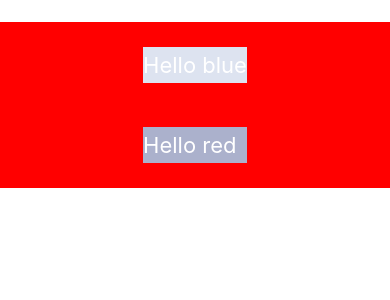
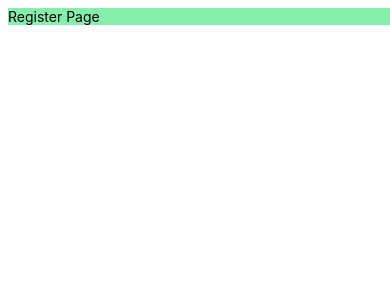
Before and after one commit to maher9393267111/new-expo-app, a React Native app: screen / in a window 390 px wide. Shown: the top 300 px of the page. Built offline with nearby package versions, Linux system fonts and the light colour scheme; what tailwind-rn would draw is missing.

Commit message:
tailwind sTART WORKKK

```diff
--- a/App.js
+++ b/App.js
@@ -5,7 +5,7 @@ import {} from "./firebase"
 import { Entypo } from '@expo/vector-icons';
 import { AntDesign } from '@expo/vector-icons';
 
-//import Home from "./screens/Home";
+import Home from "./screens/Home";
 import { Provider } from "react-native-paper";
 import RegisterScreen from './screens/Register'
 
@@ -18,8 +18,6 @@ export default function App() {
 
 {/* <Home/> */}
 
-{/* <Text className=" mt-12  bg-blue-400">asasas</Text> */}
-
 <RegisterScreen/>
 
 
--- a/firebase.js
+++ b/firebase.js
@@ -6,7 +6,8 @@ import {
 } from 'firebase/firestore'
 import { LogBox } from 'react-native';
 import { getAuth } from 'firebase/auth';
-import { APP_CONSTANT } from './global';
+import { getStorage} from "firebase/storage";
+///import { APP_CONSTANT } from './global';
 LogBox.ignoreLogs(['Setting a timer'])
 LogBox.ignoreLogs(['AsyncStorage has been extracted from react-native core'])
 
@@ -34,6 +35,12 @@ const firebaseConfig = {
 const firebaseApp = initializeApp(firebaseConfig);
 export const auth = getAuth(firebaseApp)
 export const db = getFirestore()
+export const storage = getStorage()
+
+
+
+
+
 export const ordersCol = collection(db, 'orders')
 export const getOrdersSimple = () => {
   const q = query(ordersCol, orderBy('createdAt', 'desc'), limit(1))
--- a/package.json
+++ b/package.json
@@ -2,7 +2,7 @@
   "dependencies": {
     "@expo/vector-icons": "^12.0.0",
     "@gorhom/bottom-sheet": "^4",
-    "@react-native-async-storage/async-storage": "^1.17.7",
+    "@react-native-async-storage/async-storage": "^1.17.10",
     "@react-native-community/masked-view": "^0.1.11",
     "@react-navigation/drawer": "^6.4.1",
     "@react-navigation/native": "^6.0.10",
--- a/screens/Register.js
+++ b/screens/Register.js
@@ -1,31 +1,219 @@
-import { View, Text  , SafeAreaView} from 'react-native'
-import React from 'react'
+
+// import { useNavigation } from "@react-navigation/native";
+// import {
+//   createUserWithEmailAndPassword,
+//   signInWithEmailAndPassword,
+// } from "firebase/auth";
+// import React, { useState, useEffect } from "react";
+// import {
+//   KeyboardAvoidingView,
+//   StyleSheet,
+//   Text,
+//   View,
+//   TouchableOpacity,
+//   Alert,
+// } from "react-native";
+// import { TextInput } from "react-native-gesture-handler";
+// import { auth } from "../firebase";
+// import { collection, addDoc } from "firebase/firestore";
+// import { db } from "../firebase";
+// import { GoogleAuthProvider } from "firebase/auth";
+// import AsyncStorage from "@react-native-async-storage/async-storage";
+
+// const provider = new GoogleAuthProvider();
+
+// const LoginScreen = () => {
+//   const [email, setEmail] = useState("");
+//   const [password, setPassword] = useState("");
+//   const navigation = useNavigation();
+
+//   useEffect(() => {
+//     const getData = async () => {
+//       try {
+//         const emaill = await AsyncStorage.getItem("Email");
+//         const pass = await AsyncStorage.getItem("Password");
+//         if (emaill !== null && pass !== null) {
+//           // value previously stored
+//           const handleSignIn = async () => {
+//             signInWithEmailAndPassword(auth, emaill, pass)
+//               .then(async (userCredential) => {
+//                 console.log("signed in");
+//                 const user = userCredential.user;
+//                 console.log(user);
+//                 await addDoc(collection(db, "users"), {
+//                   email: email,
+//                 })
+//                   .then(() => console.log("this is the email"))
+//                   .catch(() => {
+//                     console.log("rejected");
+//                   });
+
+//             //    navigation.navigate("FMB");
+//               })
+//               .catch((error) => {
+//                 console.log(error);
+//               });
+//           };
+//           handleSignIn()
+//         }else{
+//           console.log("no data")
+//         }
+//       } catch (e) {
+//         // error reading value
+//       }
+//     };
+
+
+//     return () => {
+//       getData()
+//     };
+//   }, []);
+
+//   const handleCreateAccount = () => {
+//     createUserWithEmailAndPassword(auth, email, password)
+//       .then((userCredential) => {
+//         console.log("account created");
+//         const user = userCredential.user;
+//         console.log(user);
+//         storeData(email, password);
+//         navigation.navigate("FMB");
+//       })
+//       .catch((error) => {
+//         console.log(error);
+//         Alert.alert(error.message);
+//       });
+//   };
+
+//   const handleSignIn = async () => {
+//     signInWithEmailAndPassword(auth, emaill, pass)
+//       .then(async (userCredential) => {
+//         console.log("signed in");
+//         const user = userCredential.user;
+//         console.log(user);
+//         await addDoc(collection(db, "users"), {
+//           email: email,
+//         })
+//           .then(() => console.log("this is the email"))
+//           .catch(() => {
+//             console.log("rejected");
+//           });
+
+//         navigation.navigate("FMB");
+//       })
+//       .catch((error) => {
+//         console.log(error);
+//       });
+//   };
+
+//   //SAVE THE EMAIL AND PASSWORD IN ASYNCSTORAGE
+
+//   const storeData = async (email, password) => {
+//     try {
+//       await AsyncStorage.setItem("Email", email);
+//       await AsyncStorage.setItem("Password", password);
+//       console.log(email + password);
+//     } catch (e) {
+//       // saving error
+//       console.log(e);
+//     }
+//   };
+
+
+
+//   return (
+//     <KeyboardAvoidingView style={styles.container} behavior="padding">
+//       <View style={styles.inputContainer}>
+//         <TextInput
+//           placeholder="Email"
+//           value={email}
+//           onChangeText={(text) => setEmail(text)}
+//           style={styles.input}
+//         />
+//         <TextInput
+//           placeholder="Password"
+//           value={password}
+//           onChangeText={(text) => setPassword(text)}
+//           style={styles.input}
+//           secureTextEntry
+//         />
+//         <Text></Text>
+//       </View>
+//       <View style={styles.buttonContainer}>
+//         <TouchableOpacity
+//           onPress={handleCreateAccount}
+//           style={[styles.button, styles.buttonOutline]}
+//         >
+//           <Text style={styles.buttonOutlineText}>Register</Text>
+//         </TouchableOpacity>
+//         <TouchableOpacity onPress={handleSignIn} style={styles.button}>
+//           <Text style={styles.buttonText}>Login</Text>
+//         </TouchableOpacity>
+//       </View>
+//     </KeyboardAvoidingView>
+//   );
+// };
+
+// export default LoginScreen;
+
+// const styles = StyleSheet.create({
+//   container: {
+//     top: 20,
+//     flex: 1,
+//     justifyContent: "center",
+//     alignItems: "center",
+//   },
+//   inputContainer: {
+//     width: "80%",
+//   },
+//   input: {
+//     backgroundColor: "white",
+//     paddingHorizontal: 15,
+//     paddingVertical: 10,
+//     borderRadius: 10,
+//     marginTop: 5,
+//   },
+//   buttonText: {
+//     color: "white",
+//     fontWeight: "700",
+//     fontSize: 16,
+//   },
+//   buttonContainer: {
+//     width: "60%",
+//     justifyContent: "center",
+//     alignItems: "center",
+//     marginTop: 40,
+//   },
+//   button: {
+//     backgroundColor: "orange",
+//     width: "100%",
+//     padding: 15,
+//     borderRadius: 10,
+//     alignItems: "center",
+//   },
+//   buttonOutline: {
+//     backgroundColor: "white",
+//     marginTop: 5,
+//     borderColor: "black",
+//     borderWidth: 2,
+//   },
+//   buttonOutlineText: {},
+// });
+
+
+
+
+
+
 
 import { Cont , TextStyle  } from './styles';
 
+import { View, Text } from 'react-native'
+import React from 'react'
+
 export default function Register() {
-
-
-
   return (
-    <Cont >
-    <View >
-
-        <TextStyle backgroundColor ={'#dde3f0'} >
-          Hello blue
-
-      </TextStyle>
-
-
-
-      <TextStyle  backgroundColor ={'#ABB1CC'} >
-          Hello red
-
-      </TextStyle>
-
+    <View>
+      <Text className=" mt-2 bg-green-300  ml-2">Register Page</Text>
     </View>
-  </Cont>
-
-
   )
 }
--- a/screens/styles/index.js
+++ b/screens/styles/index.js
@@ -5,7 +5,7 @@ import { Dimensions } from 'react-native'
 
 export const Cont = styled.SafeAreaView`
     height: fit-content;
-   background-color:red;
+
     padding: 3px;
     align-items: center;
     color:white;
@@ -22,7 +22,7 @@ export const TextStyle = styled.Text`
     padding-bottom: 5px;
     margin-top:22px;
     margin-bottom:22px;
-    background-color: ${props => props.backgroundColor || 'green'};
+
 
 
 
--- a/tailwind.config.js
+++ b/tailwind.config.js
@@ -1,5 +1,8 @@
 module.exports = {
-  content: [],
+  content: [
+    "./App.{js,jsx,ts,tsx}", "./screens/**/*.{js,jsx,ts,tsx}", "./components/**/*.{js,jsx,ts,tsx}"
+
+  ],
   theme: {
     extend: {},
   },
```
Also changed, not shown: 2 other files (tests, documents, lock files or other folders).
